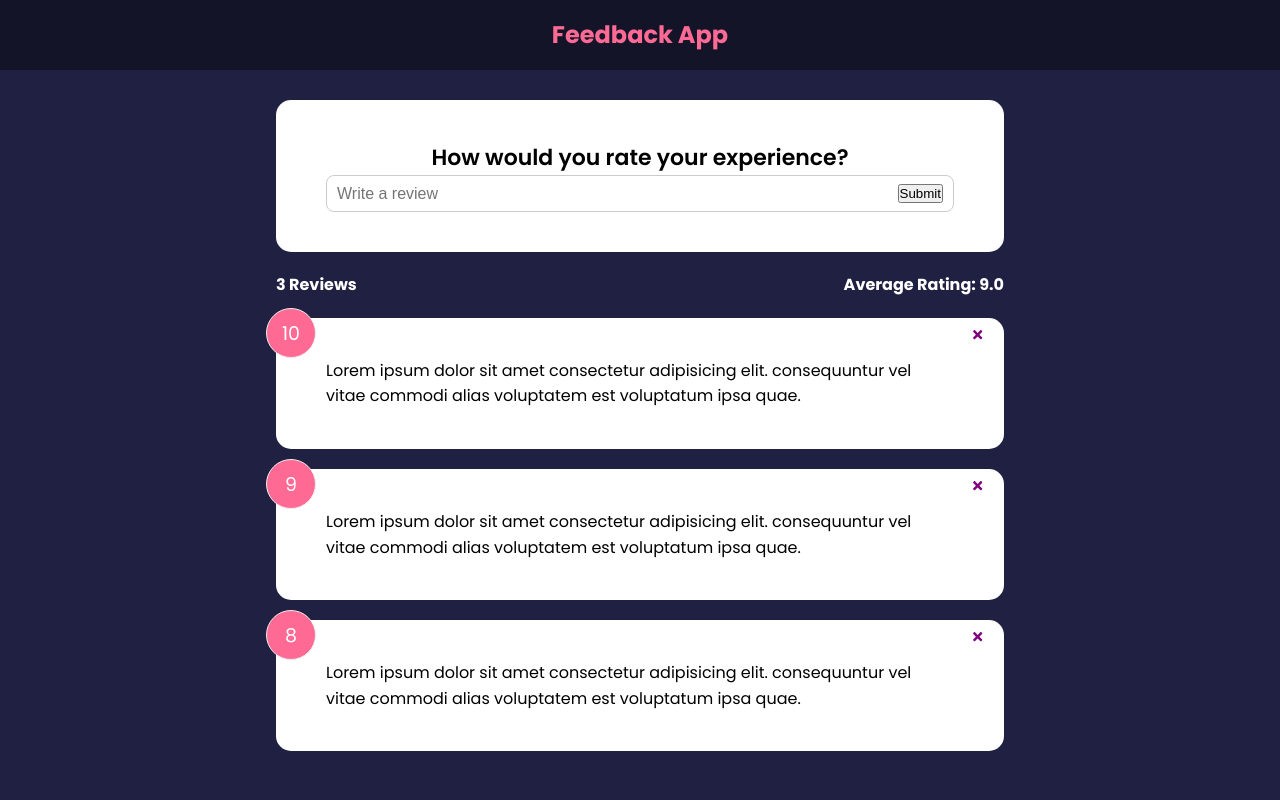
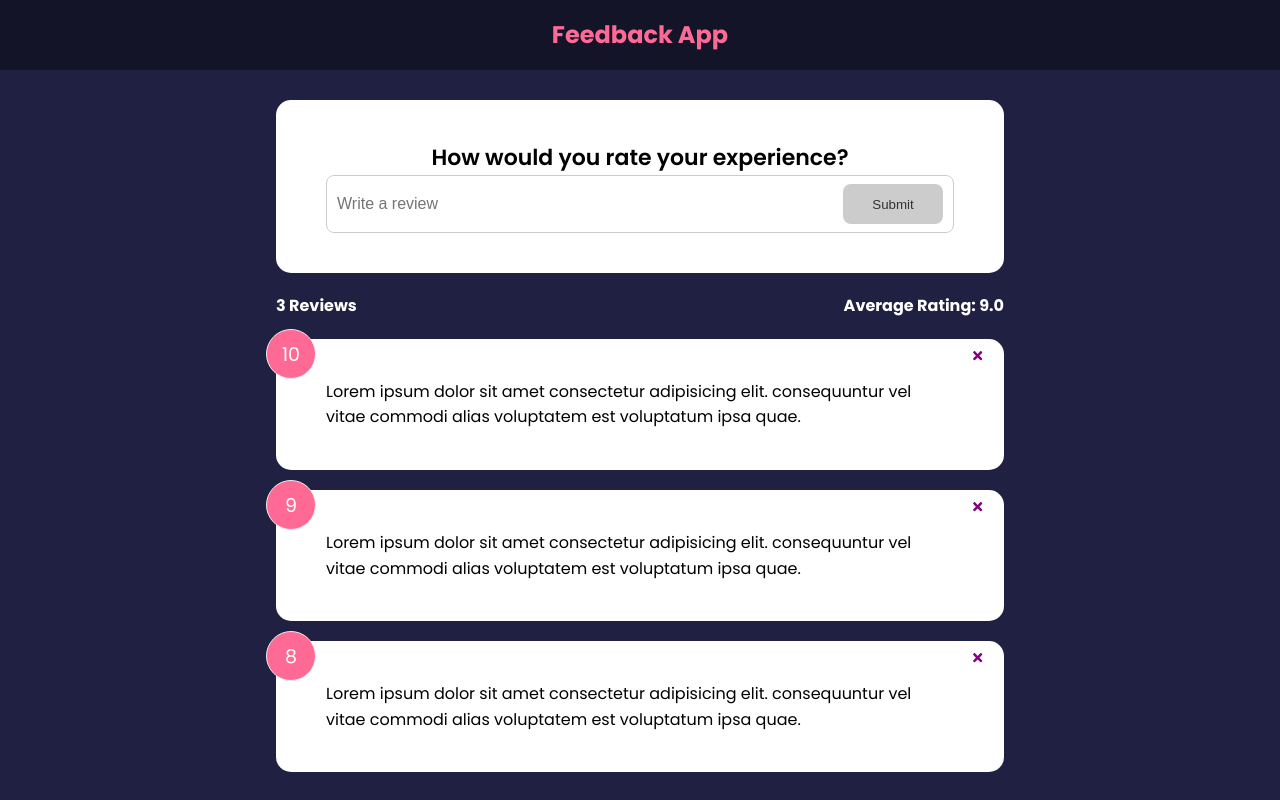
Before and after one commit to geoescobar/Feedback-App, a React (Create React App) app: page / in a window 1280 px wide. Built offline with nearby package versions, Linux system fonts and the light colour scheme.

Commit message:
input form/validation completed

```diff
--- a/src/components/FeedbackForm.jsx
+++ b/src/components/FeedbackForm.jsx
@@ -1,10 +1,23 @@
 import { useState } from "react";
 import Card from "./shared/Card";
+import Button from "./shared/Button";
 
 function FeedbackForm() {
   const [text, setText] = useState("");
+  const [btnDisabled, setBtnDisabled] = useState(true);
+  const [message, setMessage] = useState("");
 
   const handleTextChange = (e) => {
+    if (text === "") {
+      setBtnDisabled(true);
+      setMessage(null);
+    } else if (text !== "" && text.trim().length <= 10) {
+      setMessage("Text must be at least 10 characters");
+      setBtnDisabled(true);
+    } else {
+      setMessage(null);
+      setBtnDisabled(false);
+    }
     setText(e.target.value);
   };
 
@@ -21,8 +34,11 @@
             placeholder="Write a review"
             value={text}
           />
-          <button type="submit">Submit</button>
+          <Button type="submit" isDisabled={btnDisabled}>
+            Submit
+          </Button>
         </div>
+        {message && <div className="message">{message}</div>}
       </form>
     </Card>
   );
--- /dev/null
+++ b/src/components/shared/Button.jsx
@@ -0,0 +1,24 @@
+import PropTypes from "prop-types";
+
+function Button({ children, version, type, isDisabled }) {
+  return (
+    <button type={type} disabled={isDisabled} className={`btn btn-${version}`}>
+      {children}
+    </button>
+  );
+}
+
+Button.defaultProps = {
+  version: "primary",
+  type: "button",
+  isDisabled: false,
+};
+
+Button.propTypes = {
+  children: PropTypes.node.isRequired,
+  version: PropTypes.string,
+  type: PropTypes.string,
+  isDisabled: PropTypes.bool,
+};
+
+export default Button;
```
